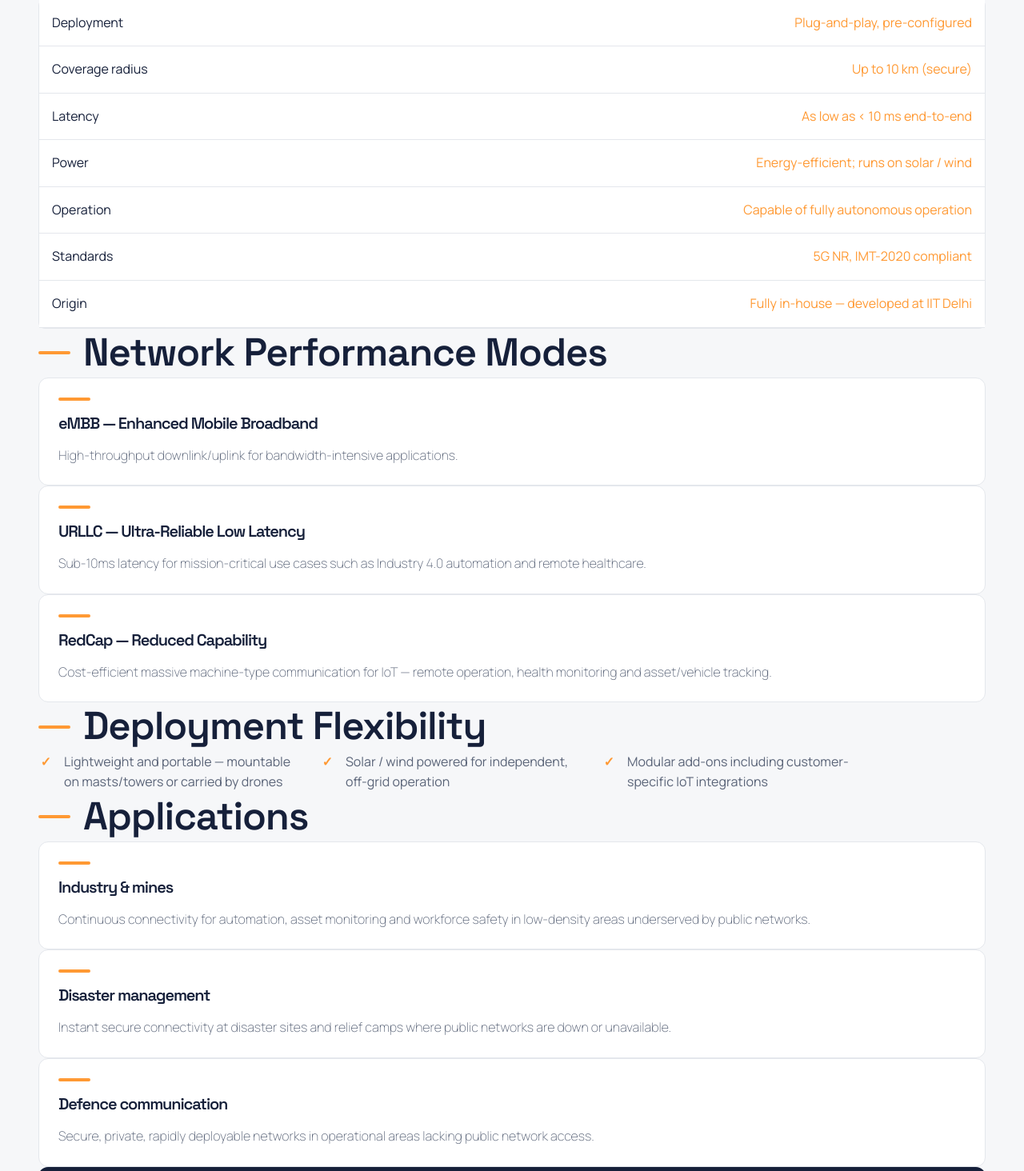
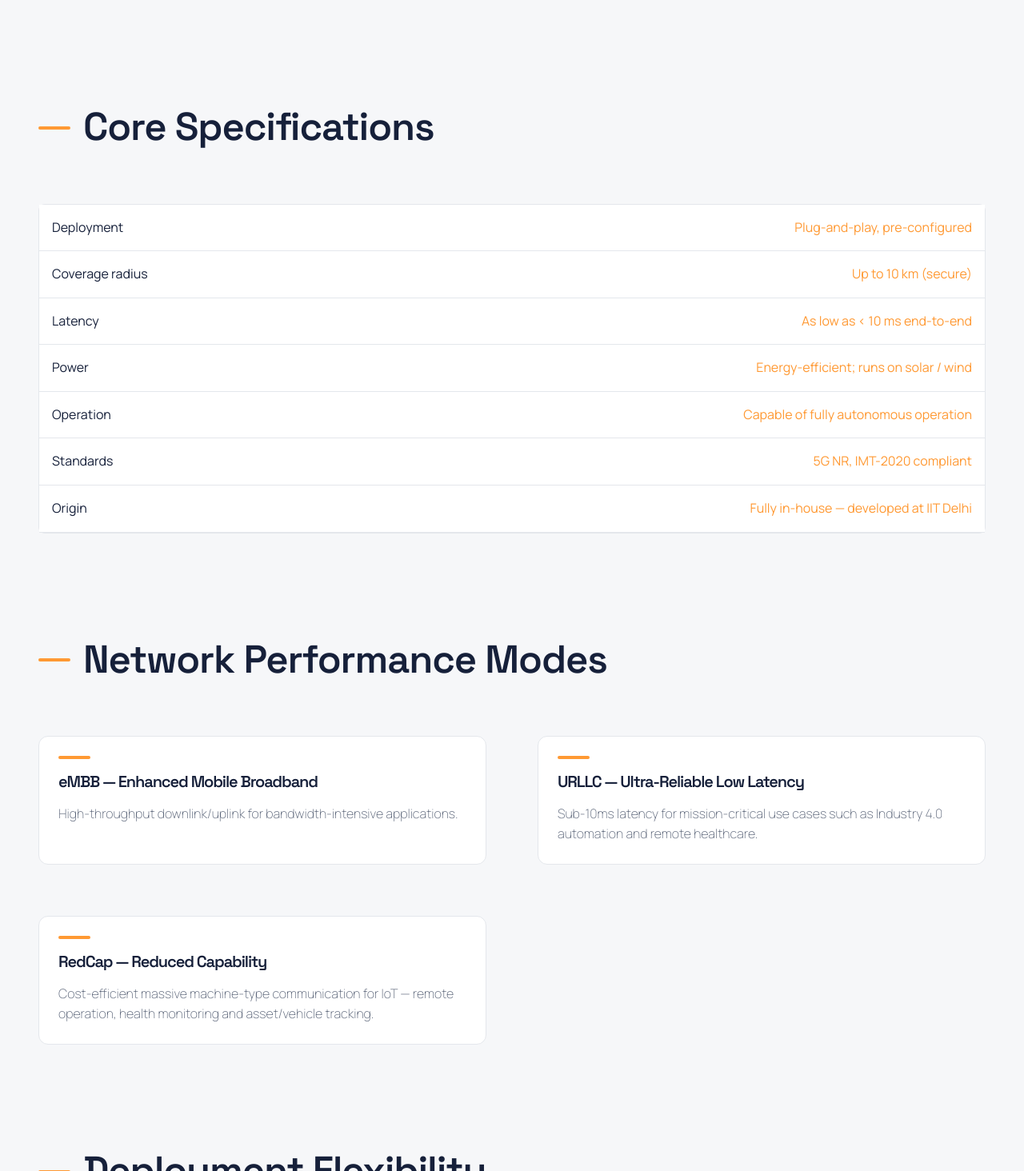
Before and after one commit to divyanshchahar/kinesis, a Next.js app: page /products/private_5g in a window 1280 px wide. Shown: the part 1286-2750 px from the top of the page at 80% size. Built offline with nearby package versions, Linux system fonts and the light colour scheme.

Commit message:
updated styling

```diff
--- a/src/app/products/private_5g/page.tsx
+++ b/src/app/products/private_5g/page.tsx
@@ -16,9 +16,9 @@ export default function PlasticToDiesel() {
 
             <div className={`colorScheme2 paddedContainer`}>
 
-                <div className={`maxWidthContainer flex3`}>
+                <div className={`maxWidthContainer columnFlexContainer gapM`}>
                     <div className={`${styles.max60chContainer}`}>
-                        <div className={`flex2`}>
+                        <div className={`columnFlexContainer gapS`}>
                             <AccentedHeading2Layout colorScheme={"colorScheme2"} headingText={"The Problem"}
                                                     version={"saffron"}/>
 
@@ -35,7 +35,7 @@ export default function PlasticToDiesel() {
                     </div>
 
                     {/*CORE SPECIFICATION*/}
-                    <div className={`flex2`}>
+                    <div className={`columnFlexContainer gapS`}>
                         <AccentedHeading2Layout colorScheme={"colorScheme2"} headingText={"Core Specifications"}
                                                 version={"saffron"}/>
 
@@ -66,12 +66,12 @@ export default function PlasticToDiesel() {
                     </div>
 
                     {/*DEPLOYMENT FLEXIBILITY*/}
-                    <div className={`flex2`}>
+                    <div className={`columnFlexContainer gapS`}>
                         <AccentedHeading2Layout colorScheme={"colorScheme2"}
                                                 headingText={"Network Performance Modes"}
                                                 version={"saffron"}/>
 
-                        <div className={`flex`}>
+                        <div className={`grid3 gapS`}>
                             <TextCard1Layout lineColor={"saffron"} backgroundColor={"foreground"}
                                              headingText={"eMBB — Enhanced Mobile Broadband"}
                                              bodyText={"High-throughput downlink/uplink for bandwidth-intensive applications."}
@@ -90,7 +90,7 @@ export default function PlasticToDiesel() {
                     </div>
 
                     {/*NETWORK PERFORMANCE MODES*/}
-                    <div className={`flex2`}>
+                    <div className={`columnFlexContainer gapM`}>
                         <AccentedHeading2Layout colorScheme={"colorScheme2"} headingText={"Deployment Flexibility"}
                                                 version={"saffron"}/>
 
@@ -100,12 +100,12 @@ export default function PlasticToDiesel() {
                     </div>
 
                     {/*DEPLOYMENT FLEXIBILITY*/}
-                    <div className={`flex2`}>
+                    <div className={`columnFlexContainer gapM`}>
                         <AccentedHeading2Layout colorScheme={"colorScheme2"}
                                                 headingText={"Applications"}
                                                 version={"saffron"}/>
 
-                        <div className={`flex`}>
+                        <div className={`grid3 gapS`}>
                             <TextCard1Layout lineColor={"saffron"} backgroundColor={"foreground"}
                                              headingText={"Industry & mines"}
                                              bodyText={"Continuous connectivity for automation, asset monitoring and workforce safety in low-density areas underserved by public networks."}
```
